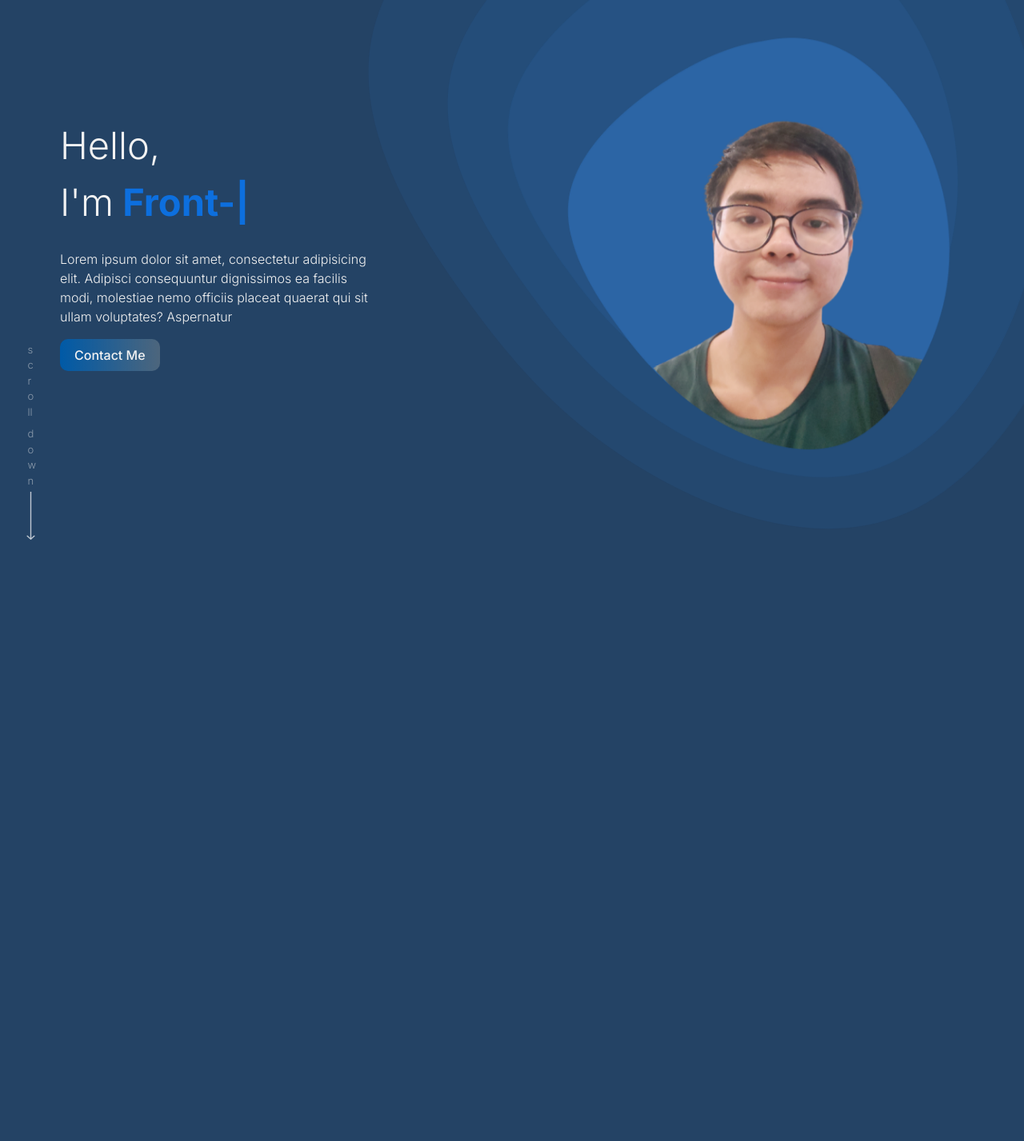
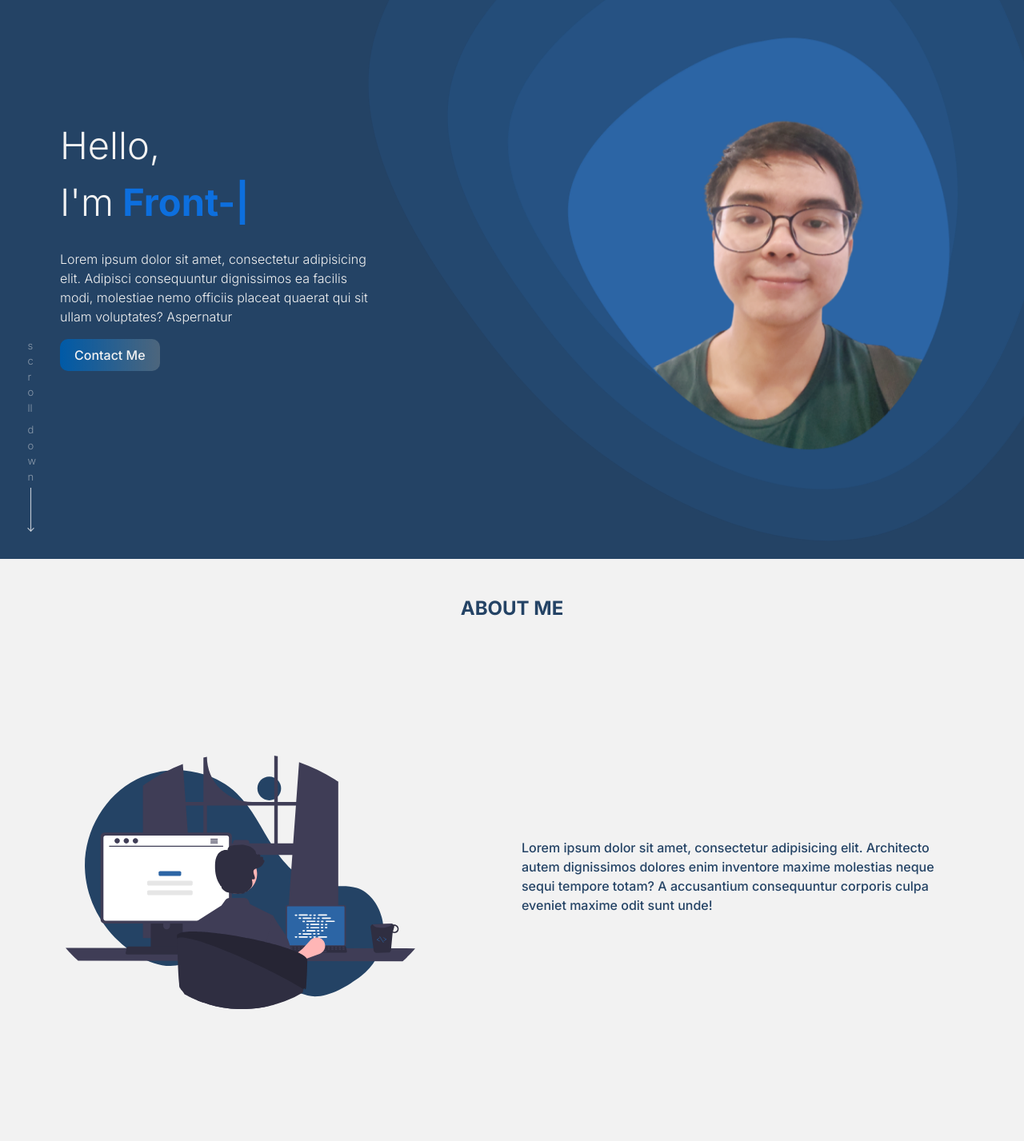
Before and after one commit to WaiLinnAung16/portfolio, a website: page project/index.html in a window 1280 px wide. Shown: the part 125-1552 px from the top of the page at 80% size. Before the commit the page ends 800 px from the top, so only its background shows below. Drawn offline with nearby package versions, Linux system fonts and the light colour scheme.

Commit message:
about page

```diff
--- a/project/index.html
+++ b/project/index.html
@@ -9,9 +9,9 @@
     <title>Portfolio | WaiLinnAung</title>
 </head>
 <body>
-<section id="head">
+<section id="home" class="vh-100">
     <div class="container-fluid">
-        <div class="w-75 mx-auto hero-lg">
+        <div class="w-75 mx-auto hero-lg pb-5">
             <nav class="navbar navbar-expand-lg bg-transparent my-4">
                 <div class="container-fluid">
                     <a class="navbar-brand animate__animated animate__jackInTheBox" href="#">
@@ -79,6 +79,30 @@
         </svg>
     </div>
 </section>
+<section id="about" class="bg-white vh-100">
+    <div class="container-fluid">
+        <div class="container">
+            <p class="h4 text-primary text-center text-uppercase fw-bold pt-5">About Me</p>
+            <div class="row justify-content-center align-items-center vh-80">
+                <div class="col-12 col-lg-6">
+                    <div class="">
+                        <img src="./assets/about.svg" alt="about" class="about-img">
+                    </div>
+                </div>
+                <div class="col-12 col-lg-6">
+                    <div class="text-primary">
+                        <p>
+                            Lorem ipsum dolor sit amet, consectetur adipisicing elit.
+                            Architecto autem dignissimos dolores enim inventore maxime
+                            molestias neque sequi tempore totam? A accusantium consequuntur
+                            corporis culpa eveniet maxime odit sunt unde!
+                        </p>
+                    </div>
+                </div>
+            </div>
+        </div>
+    </div>
+</section>
 
 <script src="node_modules/typed.js/lib/typed.min.js"></script>
 <script>
--- a/project/sass/app.scss
+++ b/project/sass/app.scss
@@ -55,7 +55,7 @@ $font-family-sans-serif:'Inter', sans-serif;
 }
 .banner{
   width: 100%;
-  height:100vh;
+  height:103%;
   z-index: -1;
   overflow: hidden;
   position: absolute;
@@ -65,7 +65,7 @@ $font-family-sans-serif:'Inter', sans-serif;
 .pro-bg{
   width: 66%;
   position: absolute;
-  top: -55%;
+  top: -53%;
   right: -8%;
 }
 .img-container{
@@ -108,27 +108,21 @@ $font-family-sans-serif:'Inter', sans-serif;
 .contact-btn:hover{
   background-color: $sec-light;
 }
+//about
+
 
 @media screen and (max-width: 1440px) {
+
   .hero-lg {
     width: 90% !important;
   }
   .title{
     font-size: 47px !important;
   }
-  .banner{
-    width: 100%;
-    height:100vh;
-    z-index: -1;
-    overflow: hidden;
-    position: absolute;
-    top: 0;
-    right: 0;
-  }
   .pro-bg{
     width: 90%;
     position: absolute;
-    top: -40%;
+    top: -37%;
     right: -17%;
     z-index: 1000;
   }
@@ -148,6 +142,10 @@ $font-family-sans-serif:'Inter', sans-serif;
     word-wrap: break-word;
   }
   .arrow{
-    height: 60px;
+    height: 55px;
+    margin-bottom: 10px;
+  }
+  .about-img{
+    width: 80%;
   }
 }
```
Also changed, not shown: project/assets/pj-1.JPG (added), project/assets/pj-10.JPG (added), project/assets/pj-11.JPG (added), project/assets/pj-12.JPG (added), project/assets/pj-13.JPG (added), project/assets/pj-14.JPG (added), project/assets/pj-15.JPG (added), project/assets/pj-2.JPG (added), project/assets/pj-3.JPG (added), project/assets/pj-4.png (added), project/assets/pj-5.JPG (added), project/assets/pj-6.JPG (added), project/assets/pj-7(1).JPG (added), project/assets/pj-7(2).JPG (added), 3 more files, 1 other file.
